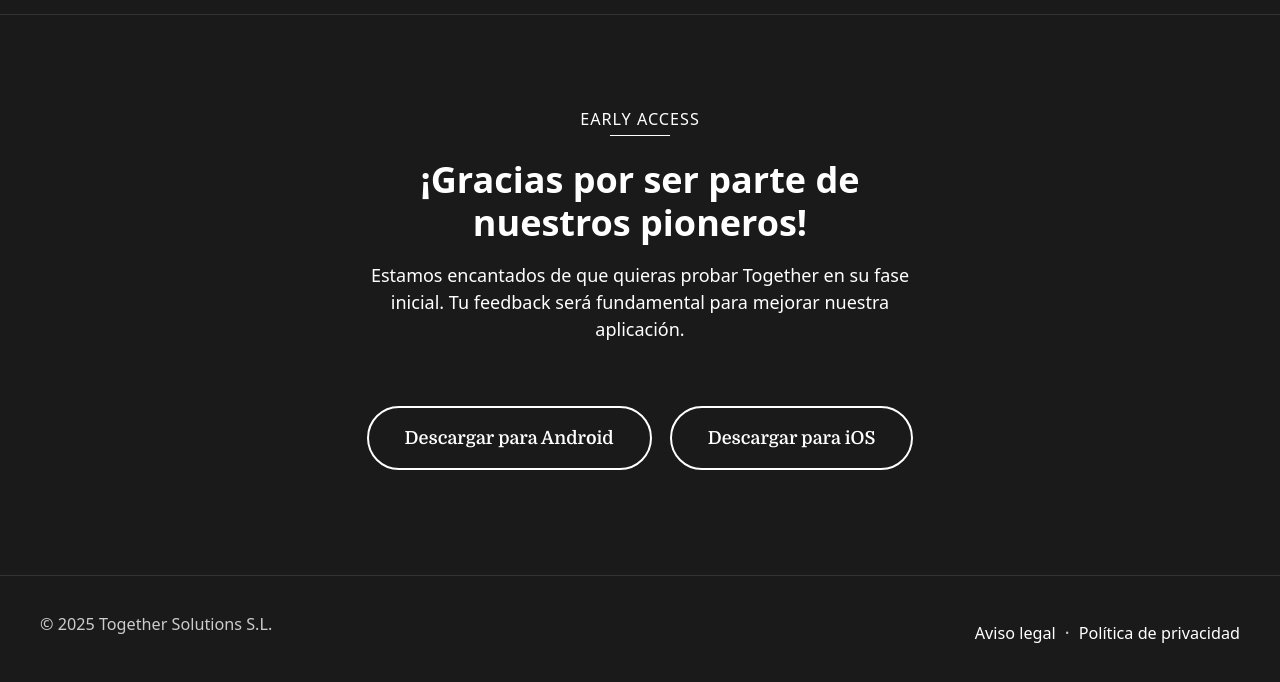
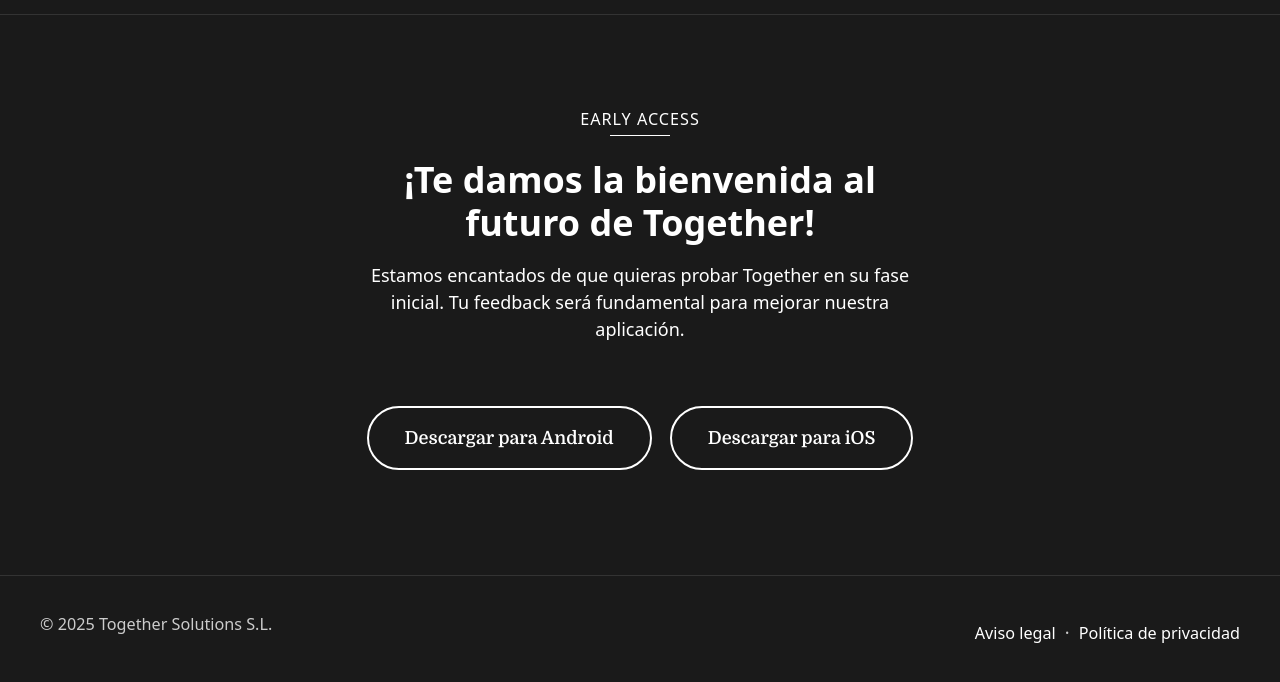
Before and after one commit to el-together/together-website, a website: page download.html in a window 1280 px wide. Shown: the part 110-792 px from the top of the page. Drawn offline with Linux system fonts and the light colour scheme.

Commit message:
Actualizar título principal en la página de descarga

```diff
--- a/download.html
+++ b/download.html
@@ -135,7 +135,7 @@
     <main>
         <section class="download-hero">
             <span class="pioneer-badge">Early Access</span>
-            <h2>¡Gracias por ser parte de nuestros pioneros!</h2>
+            <h2>¡Te damos la bienvenida al futuro de Together!</h2>
             <p>Estamos encantados de que quieras probar Together en su fase inicial. Tu feedback será fundamental para mejorar nuestra aplicación.</p>
 
             <div class="download-buttons">
```
